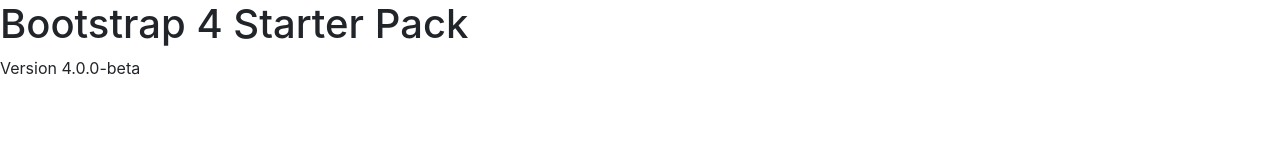
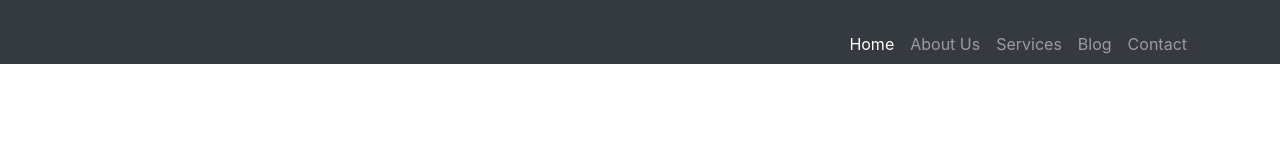
Before and after one commit to barrakiss/glozzom, a website: page templates/index.html in a window 1280 px wide. Drawn offline with nearby package versions, Linux system fonts and the light colour scheme; files that its build step writes are made by us from their sources.

Commit message:
added img & navbar

```diff
--- a/templates/index.html
+++ b/templates/index.html
@@ -5,15 +5,40 @@
     <meta name="viewport"
           content="width=device-width, user-scalable=no, initial-scale=1.0, maximum-scale=1.0, minimum-scale=1.0">
     <meta http-equiv="X-UA-Compatible" content="ie=edge">
-    <title>Bootstrap 4 Starter Pack</title>
+    <title>Glazzom</title>
     <link rel="stylesheet" href="css/font-awesome.min.css">
     <link rel="stylesheet" href="css/bootstrap.css">
     <link rel="stylesheet" href="css/style.css">
 </head>
 <body>
 
-    <h1>Bootstrap 4 Starter Pack</h1>
-    <p>Version 4.0.0-beta</p>
+<nav class="nav-bar navbar-expand-sm navbar-dark bg-dark">
+    <div class="container">
+        <a href="index.html" class="navbar-brand"></a>
+        <button class="navbar-toggler" data-toggle="collapse" data-target="#navNavbar">
+            <span class="navbar-toggler-icon"></span>
+        </button>
+        <div class="collapse navbar-collapse" id="navNavbar">
+            <ul class="navbar-nav ml-auto">
+                <li class="nav-item active">
+                    <a href="index.html" class="nav-link">Home</a>
+                </li>
+                <li class="nav-item">
+                    <a href="about.html" class="nav-link">About Us</a>
+                </li>
+                <li class="nav-item">
+                    <a href="services.html" class="nav-link">Services</a>
+                </li>
+                <li class="nav-item">
+                    <a href="blog.html" class="nav-link">Blog</a>
+                </li>
+                <li class="nav-item">
+                    <a href="contact.html" class="nav-link">Contact</a>
+                </li>
+            </ul>
+        </div>
+    </div>
+</nav>
 
 <script src="js/jquery.min.js"></script>
 <script src="js/popper.min.js"></script>
```
Also changed, not shown: assets/img/image1.jpg (added), assets/img/image2.jpg (added), assets/img/image3.jpg (added), assets/img/lights.jpg (added), assets/img/media.jpg (added), assets/img/person1.jpg (added), assets/img/person2.jpg (added), assets/img/person3.jpg (added), assets/img/person4.jpg (added), 1 other file.
